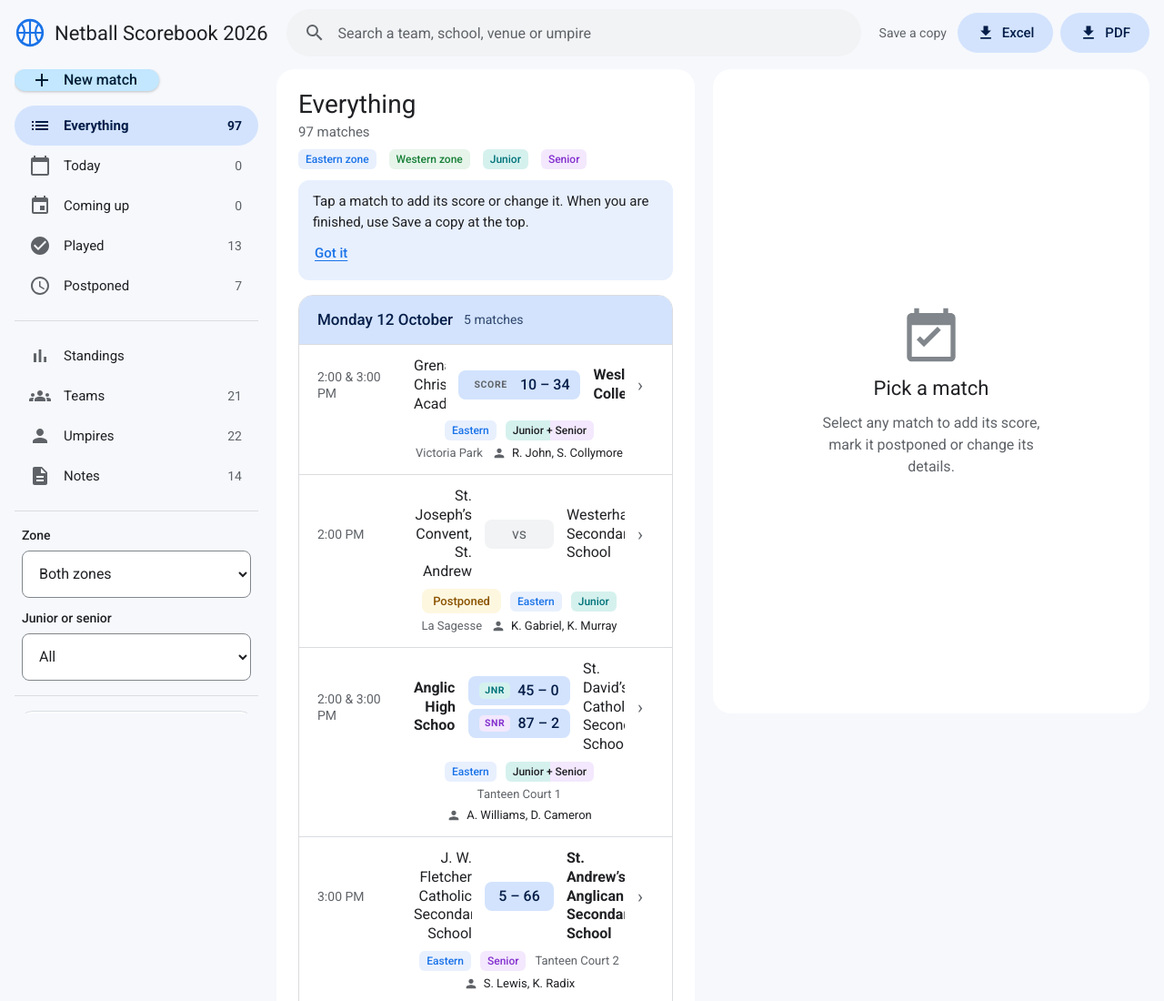
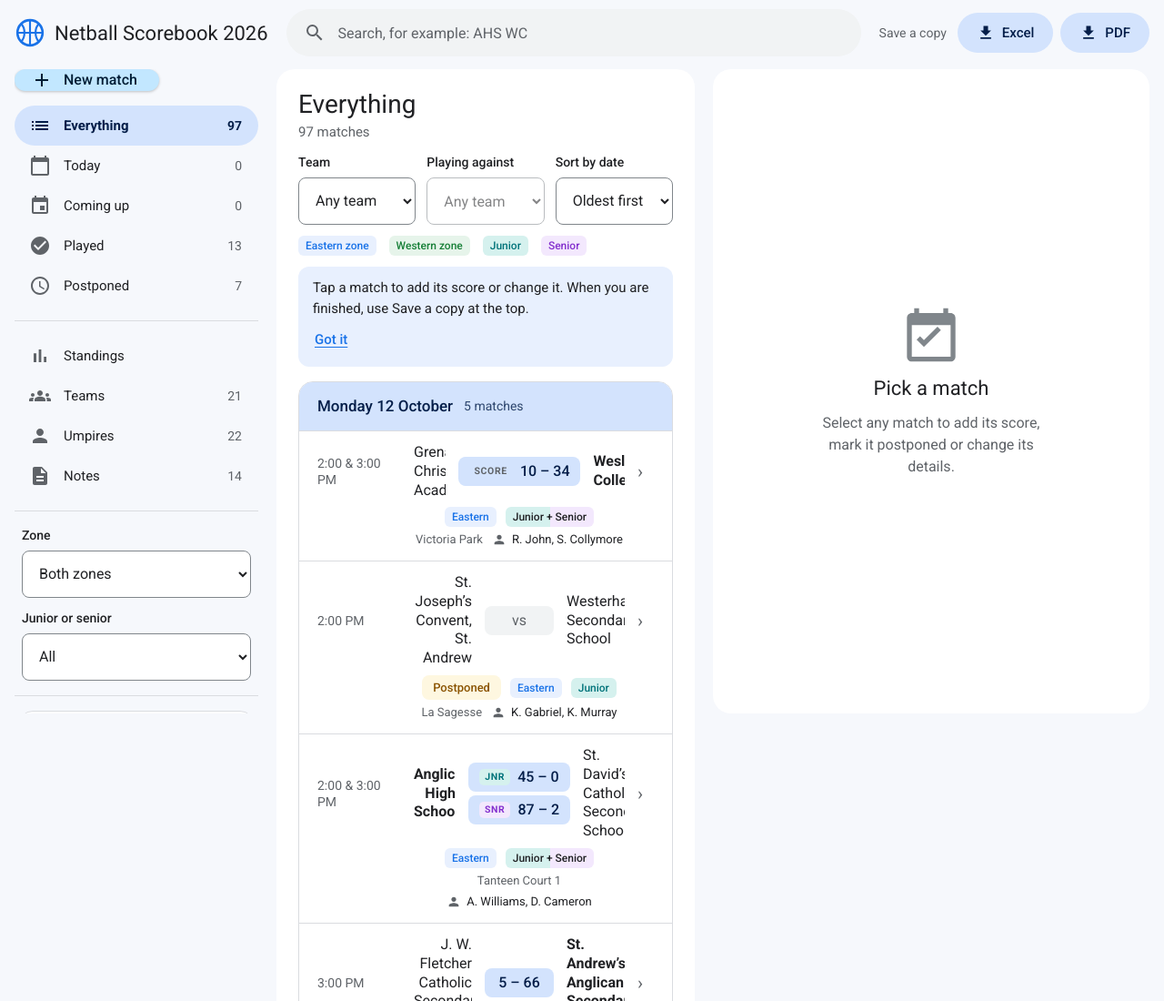
Before and after one commit to Darkbrad1/netball-scorebook, a website: page index.html in a window 1280 px wide. Shown: the top 1100 px of the page at 91% size. Drawn offline with nearby package versions, Linux system fonts and the light colour scheme.

Commit message:
Find a match by its two teams, and sort matches by date
- Search understands two teams: "AHS WC", "AHS v WC" or "A.H.S vs W.C".
  A word that is a team code only matches that team, so HSS no longer
  also finds HHSS and WHSS.
- Team and Playing against dropdowns above the match list.
- Sort by date: oldest or newest first, remembered in this browser.

Co-Authored-By: Claude Opus 5.5 <noreply@anthropic.com>
Claude-Session: https://claude.ai/code/session_01CwLue8AtNC8DRQR79YPyXS

```diff
--- a/index.html
+++ b/index.html
@@ -228,6 +228,8 @@ input[type=text]:focus,input[type=date]:focus,input[type=number]:focus,select:fo
 .lbl2{font-size:14px; font-weight:500}
 .hint2{color:var(--post); font-size:13px}
 .addrow{display:flex; flex-wrap:wrap; gap:10px}
+.mfilters{display:grid; grid-template-columns:repeat(3,minmax(0,1fr)); gap:12px; padding:4px 24px 12px}
+.mfilters select:disabled{opacity:.55}
 .grid2{display:grid; grid-template-columns:repeat(2,minmax(0,1fr)); gap:16px}
 .newbox{margin-top:8px; padding:10px 12px; border-radius:12px; background:var(--sel); display:flex; flex-direction:column; gap:8px; font-size:14px}
 .newbox[hidden]{display:none}
@@ -457,6 +459,8 @@ input[type=text]:focus,input[type=date]:focus,input[type=number]:focus,select:fo
   .m-top,.m-foot{padding-left:12px; padding-right:12px}
   .phead,.zone-h{padding-left:16px; padding-right:16px}
   .chips{padding-left:16px; padding-right:16px}
+  .mfilters{padding-left:16px; padding-right:16px; grid-template-columns:repeat(2,minmax(0,1fr))}
+  .mfilters label:last-child{grid-column:1 / -1}
   .tip{margin-left:16px; margin-right:16px}
   .team-grid{padding-left:16px; padding-right:16px}
   .note{padding-left:16px; padding-right:16px}
@@ -477,7 +481,7 @@ input[type=text]:focus,input[type=date]:focus,input[type=number]:focus,select:fo
       <button class="icon-btn menu" id="btnMenu" type="button" aria-label="Open the menu"><svg class="ic" viewBox="0 0 24 24" aria-hidden="true"><path d="M3 18h18v-2H3v2zm0-5h18v-2H3v2zm0-7v2h18V6H3z"/></svg></button>
       <svg class="ic" viewBox="0 0 32 32" aria-hidden="true"><circle cx="16" cy="16" r="13" fill="none" stroke="currentColor" stroke-width="2.5"/><path d="M16 3v26M3 16h26" stroke="currentColor" stroke-width="2" fill="none"/><path d="M6.5 6.5c5 4.5 5 14.5 0 19M25.5 6.5c-5 4.5-5 14.5 0 19" stroke="currentColor" stroke-width="2" fill="none"/></svg><span>Netball Scorebook 2026</span>
     </div>
-    <label class="search"><span class="sr">Search matches</span><svg class="ic" viewBox="0 0 24 24" aria-hidden="true"><path d="M15.5 14h-.79l-.28-.27A6.471 6.471 0 0 0 16 9.5 6.5 6.5 0 1 0 9.5 16c1.61 0 3.09-.59 4.23-1.57l.27.28v.79l5 4.99L20.49 19l-4.99-5zm-6 0C7.01 14 5 11.99 5 9.5S7.01 5 9.5 5 14 7.01 14 9.5 11.99 14 9.5 14z"/></svg><input id="q" type="search" placeholder="Search a team, school, venue or umpire" autocomplete="off"></label>
+    <label class="search"><span class="sr">Search matches</span><svg class="ic" viewBox="0 0 24 24" aria-hidden="true"><path d="M15.5 14h-.79l-.28-.27A6.471 6.471 0 0 0 16 9.5 6.5 6.5 0 1 0 9.5 16c1.61 0 3.09-.59 4.23-1.57l.27.28v.79l5 4.99L20.49 19l-4.99-5zm-6 0C7.01 14 5 11.99 5 9.5S7.01 5 9.5 5 14 7.01 14 9.5 11.99 14 9.5 14z"/></svg><input id="q" type="search" placeholder="Search, for example: AHS WC" autocomplete="off"></label>
     <div class="save">
       <span class="save-l">Save a copy</span>
       <button class="btn tonal" id="btnXlsx" type="button" aria-label="Save as Excel"><svg class="ic" viewBox="0 0 24 24" aria-hidden="true"><path d="M19 9h-4V3H9v6H5l7 7 7-7zM5 18v2h14v-2H5z"/></svg><span class="lbl">Excel</span></button>
@@ -514,6 +518,11 @@ input[type=text]:focus,input[type=date]:focus,input[type=number]:focus,select:fo
       <section id="panel-matches" aria-labelledby="mTitle">
         <div class="phead"><div><h2 id="mTitle"></h2><p id="mSub" aria-live="polite"></p></div></div>
         <div class="chips" id="chips" role="group" aria-label="Which matches to show"></div>
+        <div class="mfilters">
+          <label class="field"><span>Team</span><select id="fTeamA"></select></label>
+          <label class="field"><span>Playing against</span><select id="fTeamB"></select></label>
+          <label class="field"><span>Sort by date</span><select id="fSort"><option value="asc">Oldest first</option><option value="desc">Newest first</option></select></label>
+        </div>
         <div class="legend" aria-hidden="true"><span class="zc EAST">Eastern zone</span><span class="zc WEST">Western zone</span><span class="lv JNR">Junior</span><span class="lv SNR">Senior</span></div>
         <div class="tip" id="tips"><span>Tap a match to add its score or change it. When you are finished, use Save a copy at the top.</span><button class="link" id="hideTips" type="button">Got it</button></div>
         <div id="list"></div>
@@ -755,14 +764,40 @@ function updateChanges(){
 function refreshAll(){renderMatches();renderStandings();renderTeams();renderUmpires();renderNotes();updateChanges();scheduleSave();}
 
 /* ---------- matches list ---------- */
-const V={tab:'matches',show:null,q:'',zone:'',level:''};
+const V={tab:'matches',show:null,q:'',zone:'',level:'',tA:'',tB:'',sort:'asc'};
+try{if(localStorage.getItem('netball-scorebook-sort')==='desc')V.sort='desc';}catch(e){}
 let COUNTS={};
 function baseOk(f){
   if(V.zone&&f.zone!==V.zone)return false;
   if(V.level&&String(f.div).indexOf(V.level)<0)return false;
-  const q=V.q.trim().toLowerCase();
-  if(q){const hay=[f.t1,f.t2,schoolName(f.t1),schoolName(f.t2),f.venue,f.ump,f.note,dateLabel(f.date)].join(' ').toLowerCase(); if(hay.indexOf(q)<0)return false;}
+  const has=c=>norm(f.t1)===c||norm(f.t2)===c;
+  if(V.tA&&!has(V.tA))return false;
+  if(V.tB&&!has(V.tB))return false;
+  const terms=searchTerms(V.q);
+  if(terms.length){
+    const whole=V.q.trim().toLowerCase();
+    const hay=[f.t1,f.t2,schoolName(f.t1),schoolName(f.t2),f.venue,f.ump,f.note,dateLabel(f.date)].join(' ').toLowerCase();
+    // a team code must be one of the two teams; other words can match anything
+    const codes=terms.map(teamCode);
+    if(codes.every(Boolean)){if(!codes.every(has))return false;}
+    else if(hay.indexOf(whole)<0&&!terms.every((t,i)=>codes[i]?has(codes[i]):hay.indexOf(t)>=0))return false;
+  }
   return true;
+}
+// "AHS v WC", "A.H.S vs W.C", "ahs wc" -> ['ahs','wc']
+function searchTerms(q){
+  return String(q||'').toLowerCase().replace(/\./g,'').split(/[\s,&\/-]+/).filter(t=>t&&!/^(v|vs|versus|and|against)$/.test(t));
+}
+function teamCode(t){const n=norm(t); return S.teams.some(x=>norm(x.team)===n)?n:'';}
+function fillTeamFilters(){
+  const codes=S.teams.map(t=>t.team).filter(Boolean).sort((a,b)=>a.localeCompare(b));
+  const opt=(v,l,sel)=>'<option value="'+esc(v)+'"'+(sel?' selected':'')+'>'+esc(l)+'</option>';
+  const lab=c=>c+(schoolName(c)?' · '+schoolName(c):'');
+  if(V.tA&&!codes.some(c=>norm(c)===V.tA))V.tA='';
+  if(V.tB&&!codes.some(c=>norm(c)===V.tB))V.tB='';
+  $('#fTeamA').innerHTML=opt('','Any team',!V.tA)+codes.map(c=>opt(norm(c),lab(c),norm(c)===V.tA)).join('');
+  $('#fTeamB').innerHTML=opt('','Any team',!V.tB)+codes.filter(c=>norm(c)!==V.tA).map(c=>opt(norm(c),lab(c),norm(c)===V.tB)).join('');
+  $('#fTeamB').disabled=!V.tA;
 }
 const SHOW=[
   {id:'all',label:'Everything'},
@@ -860,9 +895,10 @@ function renderMatches(){
   }
   $('#chips').innerHTML=SHOW.map(s=>'<button type="button" class="chip" data-show="'+s.id+'" aria-pressed="'+(V.show===s.id?'true':'false')+'">'+esc(s.label)+' <b>'+COUNTS[s.id]+'</b></button>').join('');
   const shown=sortedFixtures(base.filter(f=>showOk(V.show,f,today)));
+  if(V.sort==='desc'){shown.reverse(); const nd=shown.filter(f=>!f.date); shown.splice(0,nd.length); shown.push(...nd);}
   const cur=SHOW.find(s=>s.id===V.show);
   $('#mTitle').textContent=cur.label;
-  const bits=[]; if(V.zone)bits.push(V.zone==='EAST'?'Eastern zone':'Western zone'); if(V.level)bits.push(V.level==='JNR'?'Junior':'Senior'); if(V.q.trim())bits.push('matching “'+V.q.trim()+'”');
+  const bits=[]; if(V.zone)bits.push(V.zone==='EAST'?'Eastern zone':'Western zone'); if(V.level)bits.push(V.level==='JNR'?'Junior':'Senior'); if(V.tA)bits.push(V.tB?V.tA+' v '+V.tB:V.tA+' matches'); if(V.q.trim())bits.push('matching “'+V.q.trim()+'”');
   $('#mSub').innerHTML=esc(shown.length+' match'+(shown.length===1?'':'es'))+(bits.length?' · '+esc(bits.join(', '))+' <button type="button" class="link" data-clear>Clear filters</button>':'');
   if(!shown.length){
     $('#list').innerHTML='<div class="empty"><p><b>No matches here.</b></p><p>Try another choice in the menu, or clear the search.</p><button type="button" class="btn" data-showall>Show everything</button></div>';
@@ -1008,6 +1044,7 @@ function renderUmpires(){
 
 /* ---------- teams and notes ---------- */
 function renderTeams(){
+  fillTeamFilters();
   const fx=fxMap(); const zones=[['EAST','Eastern zone'],['WEST','Western zone']];
   const known=new Set(zones.map(z=>z[0])); let html='';
   const groups=zones.map(z=>[z[0],z[1],S.teams.filter(t=>t.zone===z[0])]);
@@ -1396,7 +1433,7 @@ $('#sheet').addEventListener('keydown',e=>{
 document.addEventListener('keydown',e=>{if(e.key==='Escape'){if(SH)closeSheet(); else closeNav();}});
 
 /* ---------- page events ---------- */
-function resetFilters(){V.q='';V.zone='';V.level='';$('#q').value='';$('#fZone').value='';$('#fLevel').value='';}
+function resetFilters(){V.q='';V.zone='';V.level='';V.tA='';V.tB='';$('#q').value='';$('#fZone').value='';$('#fLevel').value='';fillTeamFilters();}
 function showTab(tab){
   V.tab=tab;
   ['matches','standings','teams','umpires','notes'].forEach(t=>{$('#panel-'+t).hidden=(t!==tab);}); hideTip();
@@ -1440,6 +1477,10 @@ $('#addUmp').addEventListener('click',()=>openUmp(null));
 $('#q').addEventListener('input',e=>{V.q=e.target.value; if(V.tab!=='matches')showTab('matches'); renderMatches();});
 $('#fZone').addEventListener('input',e=>{V.zone=e.target.value; showTab('matches'); renderMatches();});
 $('#fLevel').addEventListener('input',e=>{V.level=e.target.value; showTab('matches'); renderMatches();});
+$('#fTeamA').addEventListener('input',e=>{V.tA=e.target.value; if(V.tB===V.tA||!V.tA)V.tB=''; fillTeamFilters(); showTab('matches'); renderMatches();});
+$('#fTeamB').addEventListener('input',e=>{V.tB=e.target.value; showTab('matches'); renderMatches();});
+$('#fSort').value=V.sort;
+$('#fSort').addEventListener('input',e=>{V.sort=e.target.value; try{localStorage.setItem('netball-scorebook-sort',V.sort);}catch(x){} renderMatches();});
 try{ if(localStorage.getItem(TIPS)==='1')$('#tips').hidden=true; }catch(e){}
 $('#hideTips').addEventListener('click',()=>{$('#tips').hidden=true; try{localStorage.setItem(TIPS,'1');}catch(e){}});
 
```
